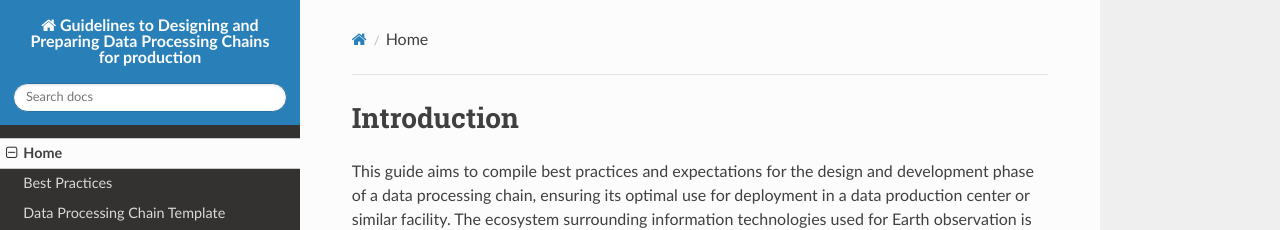
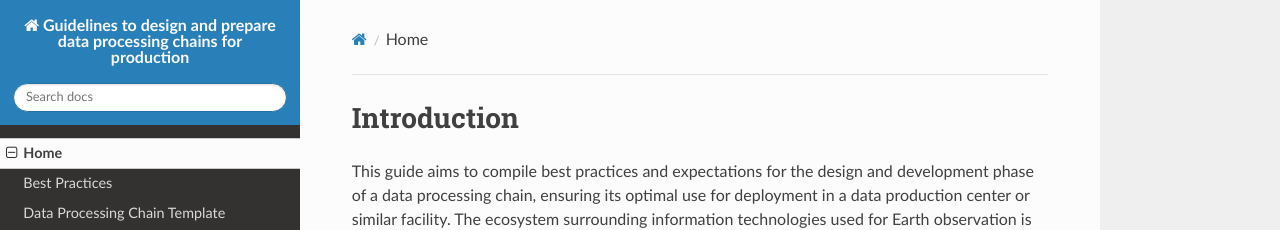
Before and after one commit to CNES/processing-chain-guidelines, an MkDocs documentation site: the page built from docs/index.md, in a window 1280 px wide. Shown: the top 230 px of the page. Built offline with MkDocs 1.6.1, drawn with Linux system fonts in a browser that asks for light colours; nearby versions of some CDN libraries.

Commit message:
Correct site_name in mkdocs.yml for consistency in wording

```diff
--- a/mkdocs.yml
+++ b/mkdocs.yml
@@ -1,4 +1,4 @@
-site_name: Guidelines to Designing and Preparing Data Processing Chains for production
+site_name: Guidelines to design and prepare data processing chains for production
 site_description: This guide compiles best practices and expectations for the design and development phase of a data processing chain, ensuring its optimal use for deployment in a data production center or similar facility. The ecosystem surrounding information technologies used for Earth observation is becoming increasingly standardized through consortia like the OGC and standards like STAC, supported by the ESA. There are also dynamics surrounding Cloud Compliant standards, such as those developed by the CNG. Adhering to these standards enhances the visibility of the chains that reference them and thus provides significant support for the dissemination of the algorithms used.
 site_author: CNES
 site_url: https://cnes.fr
```
